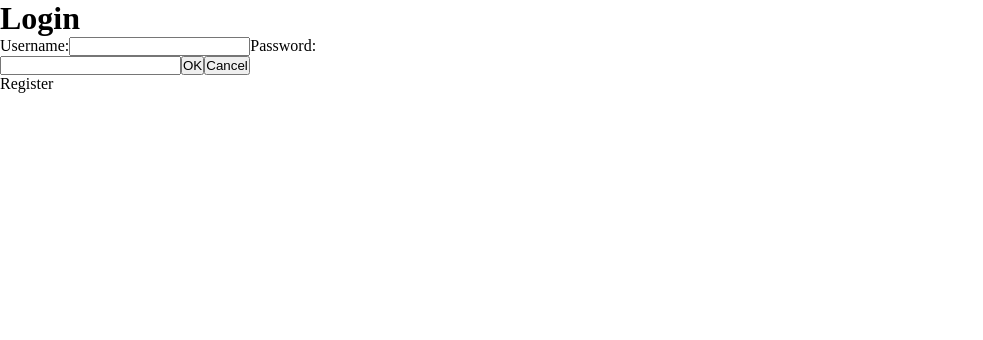
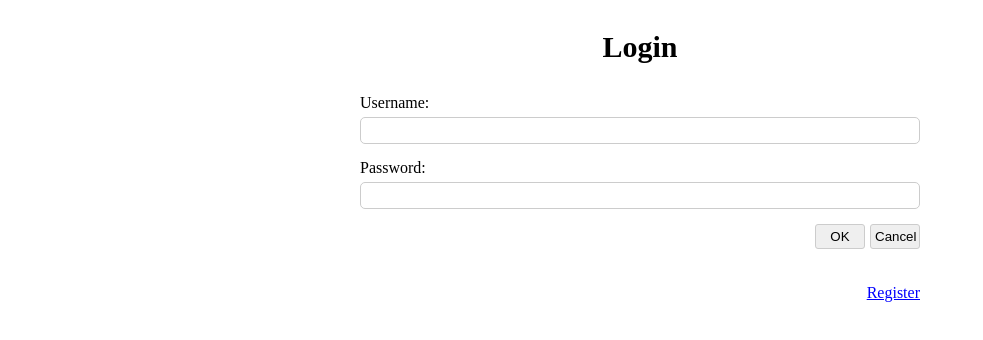
Before and after one commit to mtlaguerre/Pass-Unite, a React (Vite) app: page / in a window 1280 px wide. Shown: the top 340 px of the page, without its empty margins (0-983 px from the left). Built offline with nearby package versions, Linux system fonts and the light colour scheme.

Commit message:
set forms layout
using a style of css organization, so much less code. grabing parent selectors and styling all children within the parent by declaring child selectors within the parent selector. easier to maintain!

```diff
--- a/src/App.tsx
+++ b/src/App.tsx
@@ -8,7 +8,7 @@ import SettingsPage from './components/SettingsPage';
 function App() {
 
 	let showLogin = true;
-	let showRegister = false;
+	let showRegister = !showLogin;
 	let showHome = false;
 	let showAddProfiles = false;
 	let showCredentials = false;
--- a/src/components/Login.tsx
+++ b/src/components/Login.tsx
@@ -13,9 +13,10 @@ export default function Login() {
 
                 <button>OK</button>
                 <button>Cancel</button>
+
+                <p className='registerLink'>Register</p>
             </form>
 
-            <p>Register</p>
         </>
     )
 }
--- a/src/components/Register.tsx
+++ b/src/components/Register.tsx
@@ -22,9 +22,10 @@ export default function Register() {
 
                 <button>OK</button>
                 <button>Cancel</button>
+
+                <p className='loginLink'>Login</p>
             </form>
 
-            <p>Login</p>
         </>
     )
 }
--- a/src/index.css
+++ b/src/index.css
@@ -1,21 +1,82 @@
-/* Mobile first design */
+/* Mobile first design (screen widths range: 360px - 414px)*/
 /* ---------------------------------- */
 
 :root {
   /* font family */
   /* font size */
   /* font weight */
+  --primary-text-color: black;
+}
+
+html {
+  justify-items: center;
 }
 
 * {
   /* clean slate */
   margin: 0;
   padding: 0;
-  max-width: 360px; /* mobile screen widths range from 360px to 414px */
-  align-content: center;
 }
 
 body {
+  width: 80%;
+  max-width: 700px;
+}
+
+h1 {
+  font-size: 30px;
+  color: var(--primary-text-color);
+  padding: 30px 0;
+  text-align: center;
+
+}
+
+form {
+  position: relative;
+  display: inline-block;
+  width: 80%;
+  margin: 0 10%;
+
+  label {
+    display: inline-block;
+    padding-bottom: 5px;
+  }
+
+  input {
+    display: block;
+    width: 100%;
+    margin-bottom: 15px;
+    padding: 5px;
+    box-sizing: border-box;
+    border-radius: 5px;
+    border: 1px solid #ccc;
+  }
+
+  button {
+    position: absolute;
+    padding: 4px;
+    width: 50px;
+    border-radius: 3px;
+    border: 1px solid #ccc;
+
+    &:first-of-type {
+      right: 0;
+      margin-right: 55px;
+    }
+    &:last-of-type {
+      right: 0;
+    }
+  }
+
+  .loginLink, .registerLink {
+    text-align: end;
+    margin-top: 75px;
+
+    cursor: pointer;
+    text-decoration: underline;
+    color: blue;
+  }
+
 }
 
 /* Large phones */
```
